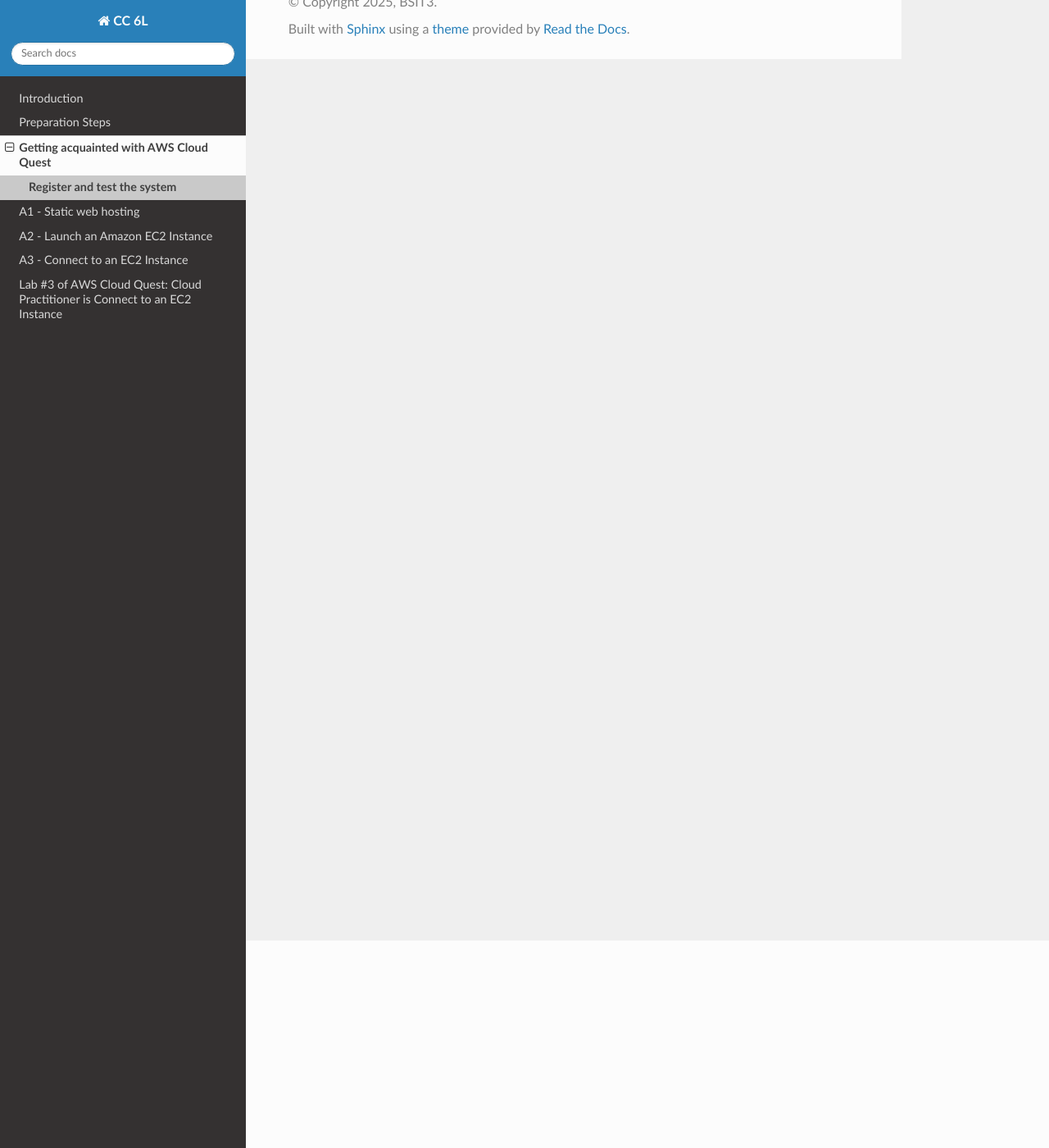
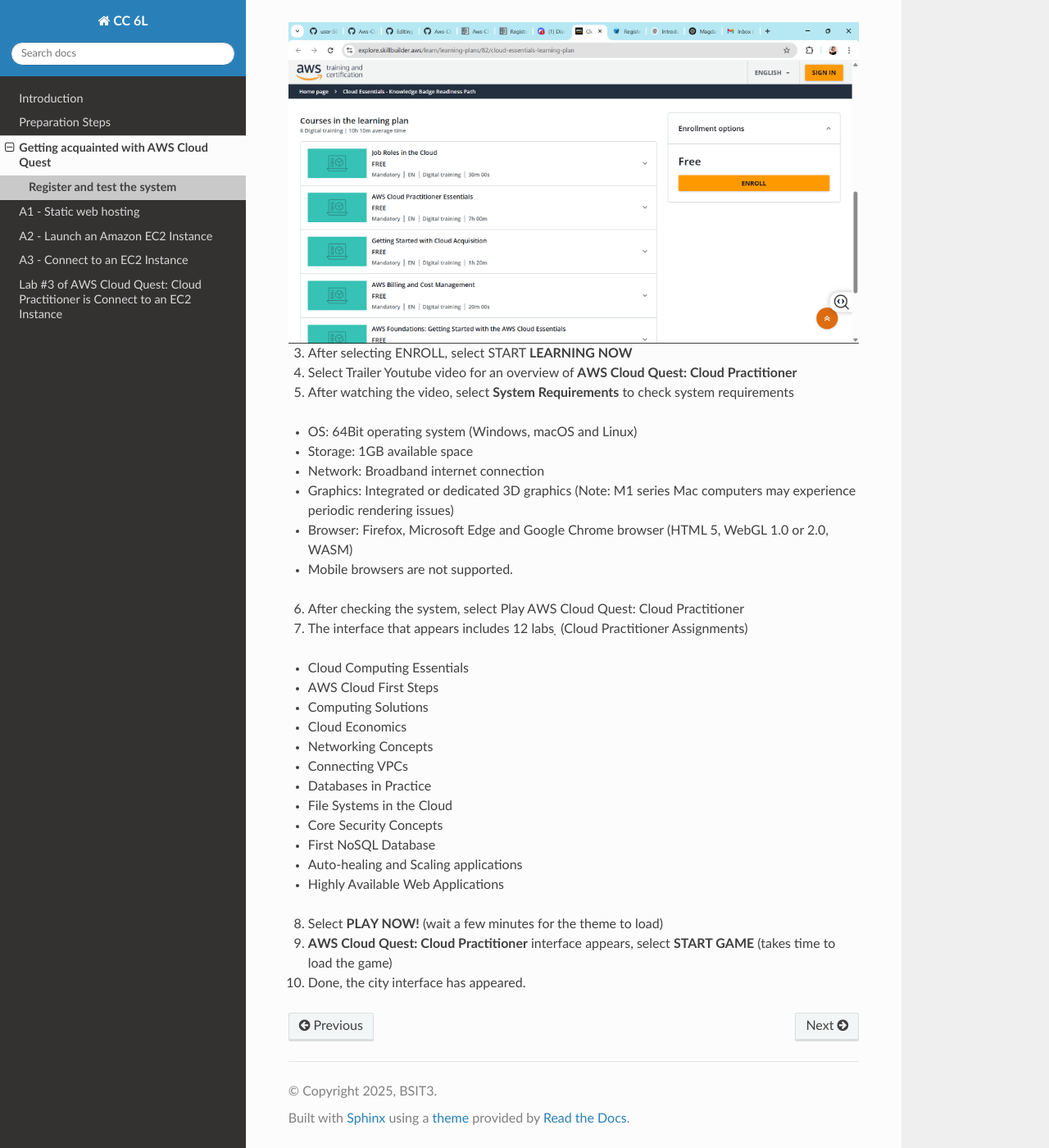
Before and after one commit to user-5005/Aws-Cloud_Practitioner, a Sphinx documentation site: the page built from docs/source/register_and_test_the_system.rst, in a window 1280 px wide and 1400 px high, scrolled down 253 px. Shown: the whole window at 82% size. Built offline with Sphinx 7.4.7 and the Read the Docs theme 3.1.0, drawn with Linux system fonts in a browser that asks for light colours; some of the changed text lies outside the part shown.

Commit message:
Update register_and_test_the_system.rst

```diff
--- a/docs/source/register_and_test_the_system.rst
+++ b/docs/source/register_and_test_the_system.rst
@@ -1,2 +1,48 @@
 Register and test the system
 ===============================
+After logging in, the AWS Training and Certification interface appears with the courses.
+
+1. Find and select **AWS Cloud Quest: Cloud Practitioner**
+2. Continue, select **ENROLL**
+
+.. image:: pictures/aws_enroll.png
+   :align: center
+   :width: 700px
+
+3. After selecting ENROLL, select START **LEARNING NOW**
+
+
+4. Select Trailer Youtube video for an overview of **AWS Cloud Quest: Cloud Practitioner**
+
+
+5. After watching the video, select **System Requirements** to check system requirements
+
+- OS: 64Bit operating system (Windows, macOS and Linux)
+- Storage: 1GB available space
+- Network: Broadband internet connection
+- Graphics: Integrated or dedicated 3D graphics (Note: M1 series Mac computers may experience periodic rendering issues)
+- Browser: Firefox, Microsoft Edge and Google Chrome browser (HTML 5, WebGL 1.0 or 2.0, WASM)
+- Mobile browsers are not supported.
+
+6. After checking the system, select Play AWS Cloud Quest: Cloud Practitioner
+7. The interface that appears includes 12 labs ̣ (Cloud Practitioner Assignments)
+
+- Cloud Computing Essentials
+- AWS Cloud First Steps
+- Computing Solutions
+- Cloud Economics
+- Networking Concepts
+- Connecting VPCs
+- Databases in Practice
+- File Systems in the Cloud
+- Core Security Concepts
+- First NoSQL Database
+- Auto-healing and Scaling applications
+- Highly Available Web Applications
+
+8. Select **PLAY NOW!** (wait a few minutes for the theme to load)
+
+
+9. **AWS Cloud Quest: Cloud Practitioner** interface appears, select **START GAME** (takes time to load the game)
+
+10. Done, the city interface has appeared.
```
